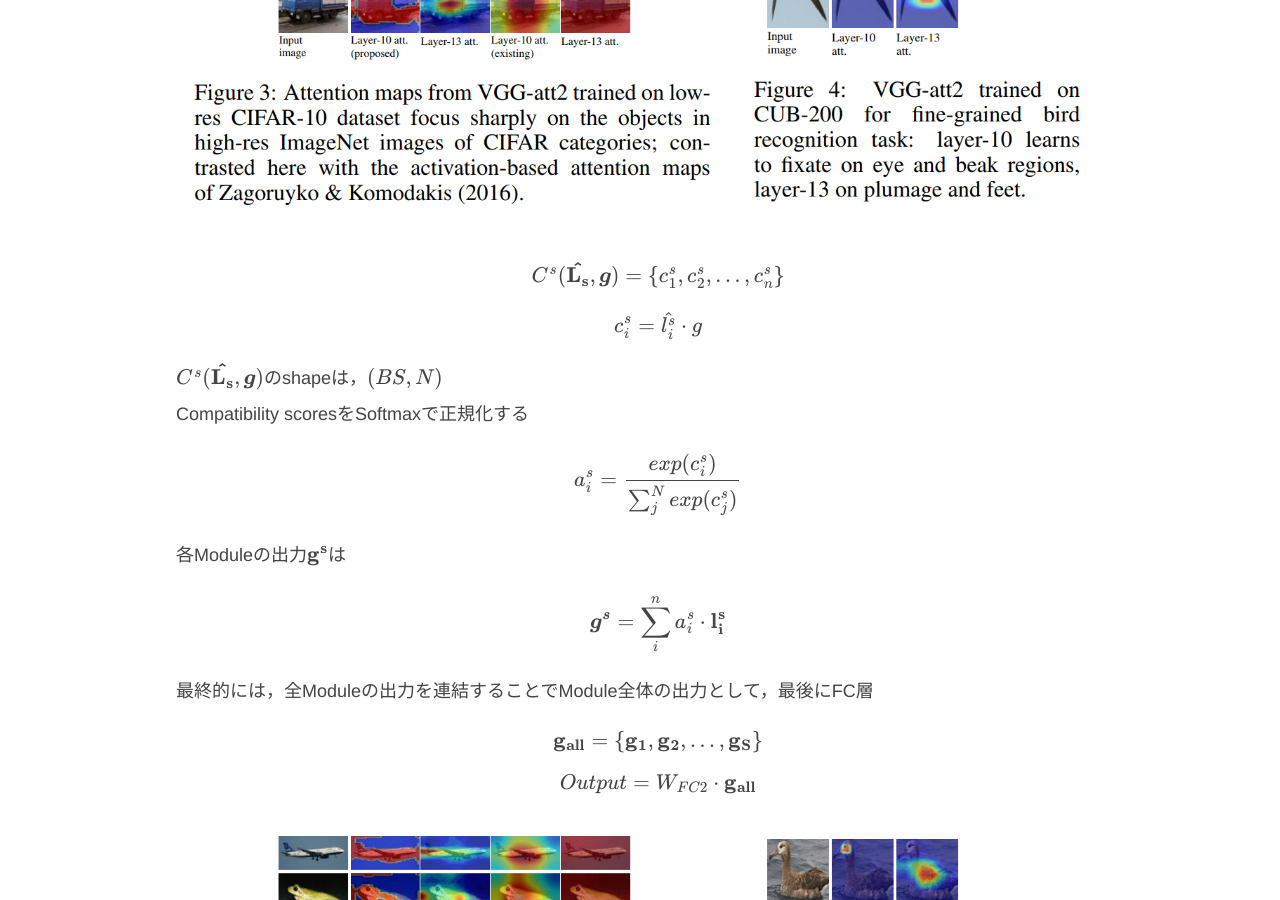
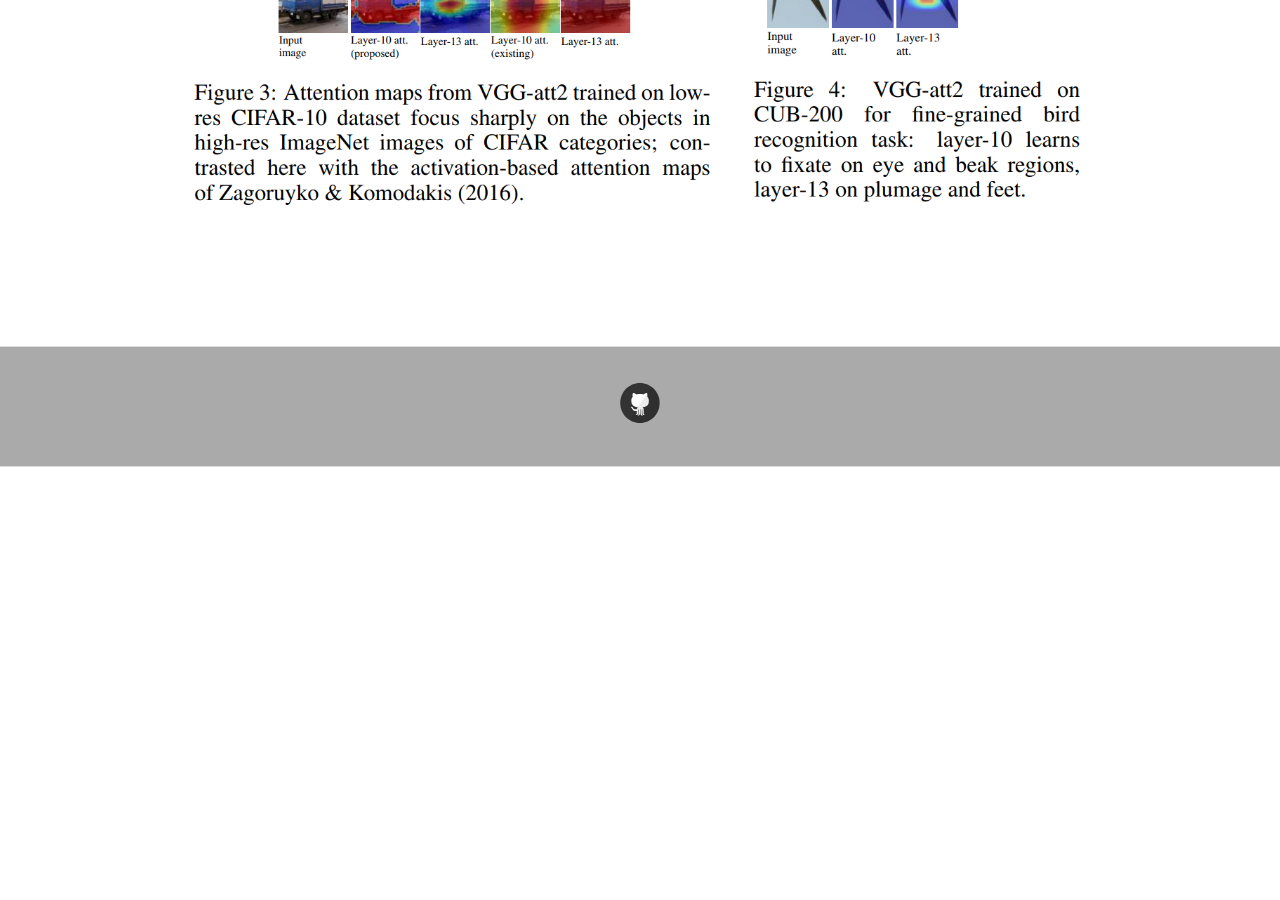
Before and after one commit to salty-vanilla/page_test, a Jekyll site: the page built from _posts/2018-05-06-Learn to Pay Attention.md, in a window 1280 px wide and 900 px high, scrolled down 2303 px. Built offline with Jekyll 4.4.1, drawn with Linux system fonts in a browser that asks for light colours; formulas are drawn with MathJax 3; after the commit the page ends 2770 px from its top, so only the background shows below that.

Commit message:
Update 2018-05-06-Learn to Pay Attention.md

```diff
--- a/_posts/2018-05-06-Learn to Pay Attention.md
+++ b/_posts/2018-05-06-Learn to Pay Attention.md
@@ -49,25 +49,3 @@ $$ \bold{g_{all}} = \{ \bold{g_{1}}, \bold{g_{2}}, ..., \bold{g_{S}}\} $$
 $$ Output = W_{FC2} \cdot{\bold{g_{all}}} $$
 
 <img src="{{ site.baseurl }}/images/post/2018-05-06-Learn to Pay Attention/fig1.png" />
-
-
-$$ C^s(\mathbf{\hat{L_s}}, \bold{g}) = \{c_1^s, c_2^s, ..., c_n^s\} $$
-
-$$ c_i^s =  \hat{l^s_i} \cdot{g} $$
-
-$C^s(\mathbf{\hat{L_s}}, \bold{g})$のshapeは，$(BS, N)$
-Compatibility scoresをSoftmaxで正規化する
-
-$$ a_i^s =  \frac{exp(c_i^s)}{\sum_j^N exp(c_j^s)} $$
-
-各Moduleの出力$\mathbf{g^s}$は
-
-$$ \bold{g^s} = \sum_i^n a_i^s \cdot{\mathbf{l_i^s}} $$
-
-最終的には，全Moduleの出力を連結することでModule全体の出力として，最後にFC層
-
-$$ \mathbf{g_{all}} = \{ \mathbf{g_{1}}, \mathbf{g_{2}}, ..., \mathbf{g_{S}}\} $$
-
-$$ Output = W_{FC2} \cdot{\mathbf{g_{all}}} $$
-
-<img src="{{ site.baseurl }}/images/post/2018-05-06-Learn to Pay Attention/fig1.png" />
```
